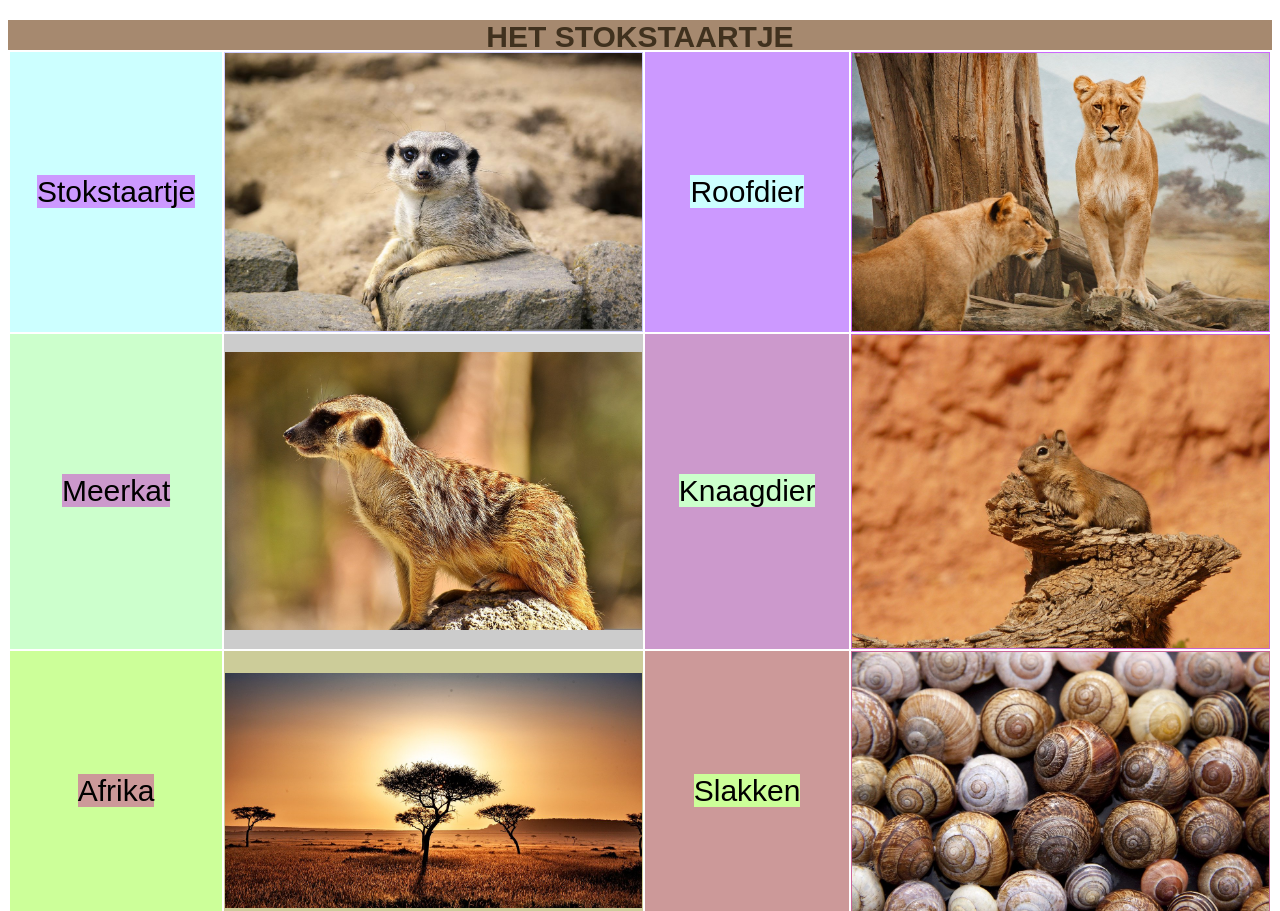
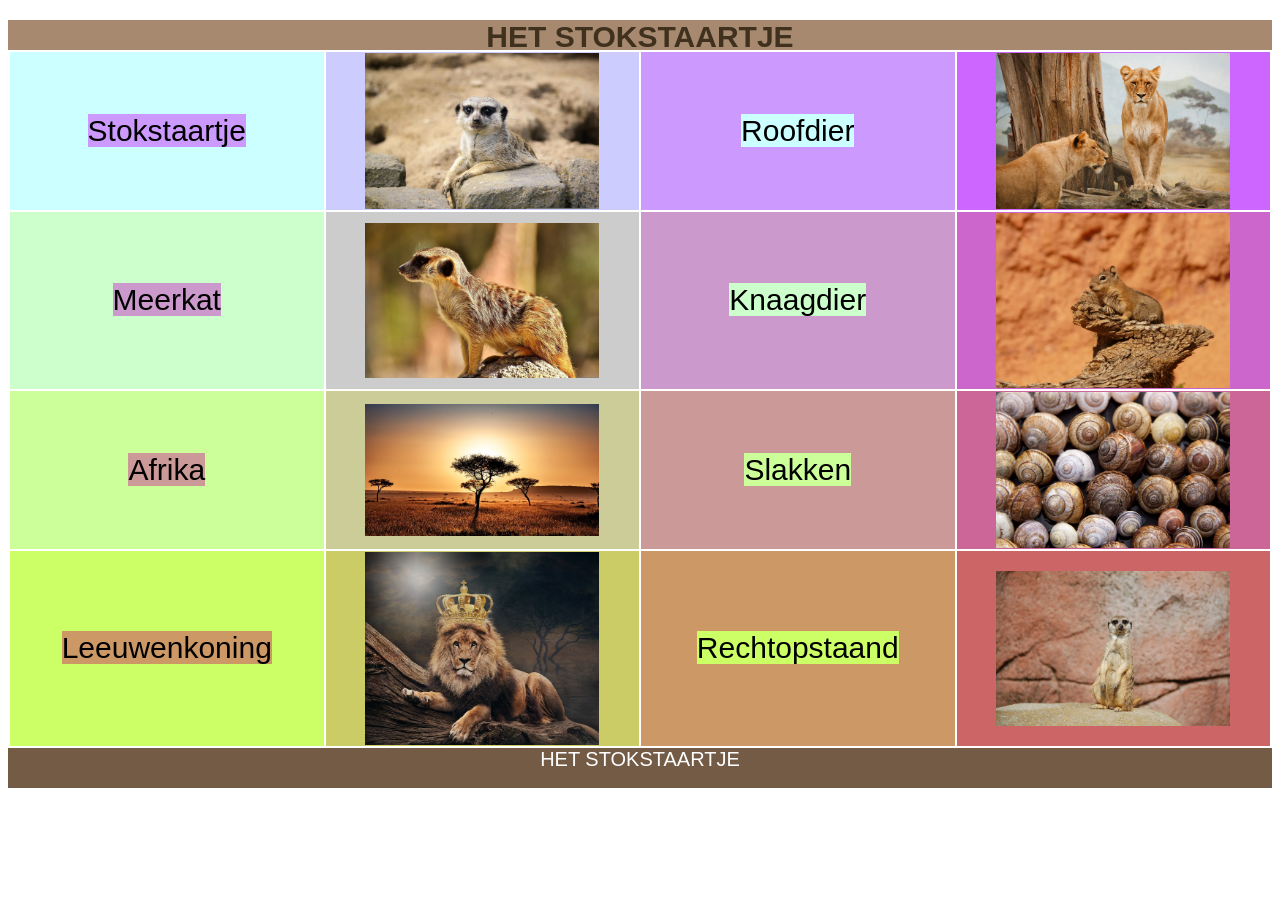
Before and after one commit to Davevdl89/stokstaartje, a plain HTML site: page HW_les12/index.html in a window 1280 px wide. Shown: the top 911 px of the page. After the commit the page ends 800 px from the top, so only its background shows below. Drawn offline with Linux system fonts and the light colour scheme.

Commit message:
Update style.css

```diff
--- a/HW_les12/CSS/style.css
+++ b/HW_les12/CSS/style.css
@@ -6,12 +6,7 @@ header {
 }
 
 td {
-  width: auto;
-  height: auto;
-}
-
-tr {
-  width: auto;
+  width: 25%;
   height: auto;
 }
 
@@ -48,7 +43,7 @@ img {
   display: block;
   margin-left: auto;
   margin-right: auto;
-  width: 100%;
+  width: 75%;
   height: auto;
 }
 
```
